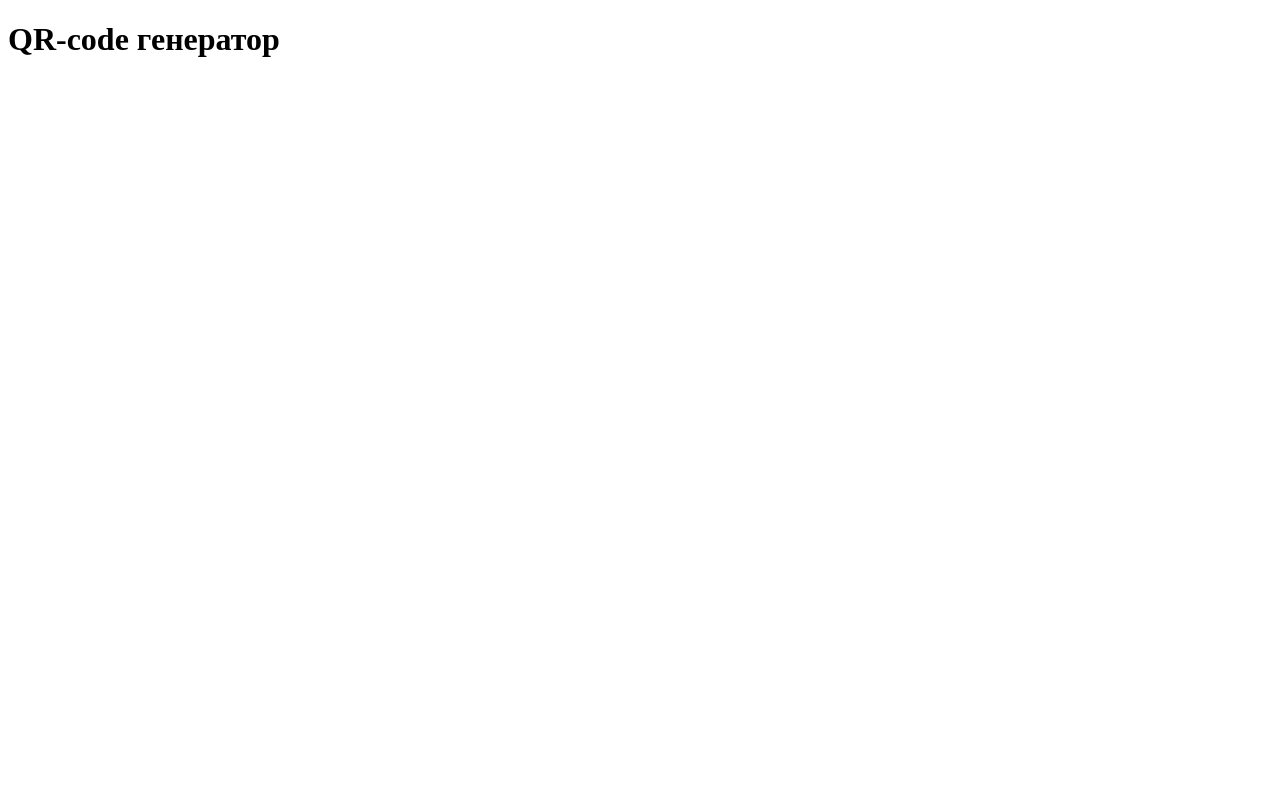
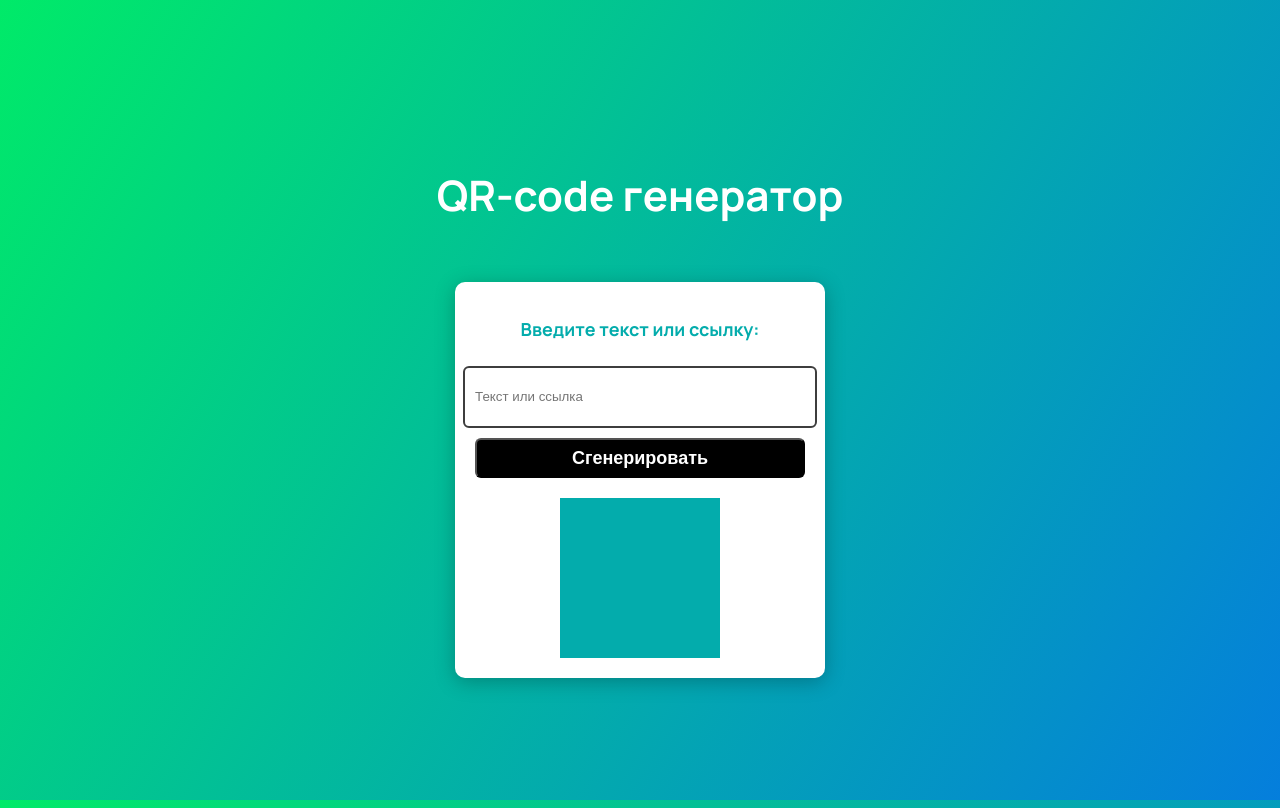
Before and after one commit to nikolaydlv/qr-code-generator, a plain HTML site: page index.html in a window 1280 px wide. Drawn offline with Linux system fonts and the light colour scheme.

Commit message:
html and css code

```diff
--- a/css/main.css
+++ b/css/main.css
@@ -0,0 +1,69 @@
+@import url('https://fonts.googleapis.com/css2?family=Manrope:wght@200;300;400;500;600;700;800&display=swap');
+
+html, body {
+    height: 100vh;
+}
+
+body {
+    display: flex;
+    flex-direction: column;
+    align-items: center;
+    justify-content: center;
+    gap: 30px;
+    font-family: 'Manrope', sans-serif;
+    background: linear-gradient(122deg, #00F260 -7.31%, #0575E6 108.47%);
+}
+
+.title {
+    color: #fff;
+    font-size: 42px;
+    font-weight: 700;
+}
+
+.card {
+    display: flex;
+    flex-direction: column;
+    align-items: center;
+    gap: 10px;
+    padding: 20px;
+    width: 330px;
+    border-radius: 10px;
+    background: #fff;
+    box-shadow: 0px 4px 20px 0px rgba(0, 0, 0, 0.25);
+}
+
+
+.card-title {
+    color: #03ACAC;
+    font-size: 18px;
+    font-weight: 700;
+}
+
+.input {
+    padding: 8px 10px 10px;
+    height: 40px;
+    border-radius: 6px;
+    border: 2px solid #3e3e3e;
+    background: #fff;
+    display: block;
+    width: 100%;
+}
+
+.btn {
+    width: 100%;
+    text-align: center;
+    height: 40px;
+    border-radius: 6px;
+    background: #000;
+    color: #fff;
+    font-size: 18px;
+    font-weight: 700;
+
+}
+
+.card-qr {
+    margin-top: 10px;
+    width: 160px;
+    height: 160px;
+    background-color: #03ACAC;
+}
--- a/index.html
+++ b/index.html
@@ -4,8 +4,16 @@
     <meta charset="UTF-8">
     <meta name="viewport" content="width=device-width, initial-scale=1.0">
     <title>Генератор QR-code</title>
+    <link rel="stylesheet" href="./css/reset.css">
+    <link rel="stylesheet" href="./css/main.css">
 </head>
 <body>
-    <h1>QR-code генератор</h1>
+    <h1 class="title">QR-code генератор</h1>
+    <form class="card">
+        <h2 class="card-title">Введите текст или ссылку:</h2>
+        <input type="text" class="input" id="url" placeholder="Текст или ссылка" autocomplete="off">
+        <button type="submit" class="btn">Сгенерировать</button>
+        <div class="card-qr"></div>
+    </form>
 </body>
 </html>
```
